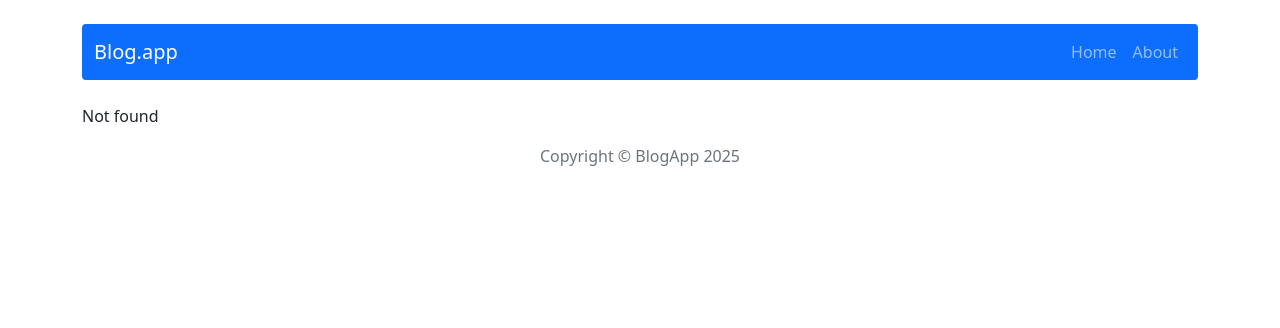
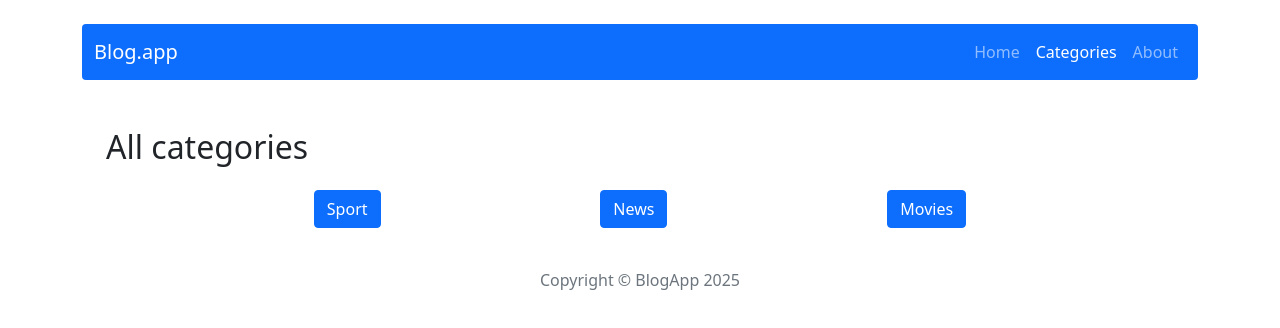
Before and after one commit to klubus/react-crud, a React (Create React App) app: page /categories in a window 1280 px wide. Before the commit this address had no page. Shown: the top 328 px of the page. Built offline with nearby package versions, Linux system fonts and the light colour scheme.

Commit message:
categories pages

```diff
--- a/src/App.js
+++ b/src/App.js
@@ -8,6 +8,8 @@ import EditPost from './components/pages/EditPost/EditPost.js';
 import Header from './components/views/Header/Header.js';
 import Footer from './components/views/Footer/Footer.js';
 import { Container } from 'react-bootstrap';
+import Categories from './components/pages/Categories/Categories.js';
+import CategoryPost from './components/pages/CategoryPost/CategoryPost.js';
 
 function App() {
   return (
@@ -17,6 +19,8 @@ function App() {
         <Routes>
           <Route path="/" element={<Home />} />
           <Route path="/about" element={<About />} />
+          <Route path="/categories" element={<Categories />} />
+          <Route path="/category/:category" element={<CategoryPost />} />
           <Route path="/post/:id" element={<SinglePost />} />
           <Route path="/post/add" element={<AddPost />} />
           <Route path="/post/edit/:id" element={<EditPost />} />
--- /dev/null
+++ b/src/components/pages/Categories/Categories.js
@@ -0,0 +1,35 @@
+import { getAllCategories } from '../../../redux/categoriesRedux';
+import { useSelector } from 'react-redux';
+import Button from 'react-bootstrap/Button';
+import Container from 'react-bootstrap/Container';
+import Row from 'react-bootstrap/Row';
+import Col from 'react-bootstrap/Col';
+import { Link } from 'react-router-dom';
+
+const Categories = () => {
+  const categories = useSelector(getAllCategories);
+  return (
+    <section>
+      <div className="d-flex justify-content-between align-items-center">
+        <h2 className="m-4">All categories</h2>
+      </div>
+      <Container>
+        <Row>
+          <Col md={12} className="mb-4 d-flex justify-content-evenly">
+            {categories.map((cat) => (
+              <Button
+                as={Link}
+                to={`/category/${cat.toLowerCase()}`}
+                variant="primary"
+              >
+                <div key={cat}>{cat}</div>
+              </Button>
+            ))}
+          </Col>
+        </Row>
+      </Container>
+    </section>
+  );
+};
+
+export default Categories;
--- /dev/null
+++ b/src/components/pages/CategoryPost/CategoryPost.js
@@ -0,0 +1,59 @@
+import { getPostsByCategory } from '../../../redux/postsRedux';
+import { useSelector } from 'react-redux';
+import Button from 'react-bootstrap/Button';
+import Container from 'react-bootstrap/Container';
+import Row from 'react-bootstrap/Row';
+import Col from 'react-bootstrap/Col';
+import Card from 'react-bootstrap/Card';
+import { Link } from 'react-router-dom';
+import dateToStr from '../../../utils/dateToStr.js';
+import { useParams } from 'react-router';
+
+const CategoryPost = () => {
+  const { category } = useParams();
+
+  const posts = useSelector((state) => getPostsByCategory(state, category));
+
+  return (
+    <section>
+      <div className="d-flex justify-content-between align-items-center">
+        <h2 className="m-4">{`All posts with category: ${category.charAt(0).toUpperCase() + category.slice(1).toLowerCase()}`}</h2>
+      </div>
+      <Container>
+        <Row>
+          {posts.map((post) => (
+            <Col key={post.id} md={4} className="mb-4">
+              <Card className="h-100">
+                <Card.Body>
+                  <Card.Title>{post.title}</Card.Title>
+
+                  <Card.Text as="div">
+                    <p className="mb-1">
+                      <strong>Author:</strong> {post.author}
+                    </p>
+                    <p className="mb-2">
+                      <strong>Published:</strong>{' '}
+                      {dateToStr(post.publishedDate)}
+                    </p>
+                    <p className="mb-1">
+                      <strong>Category:</strong> {post.category}
+                    </p>
+                    <p className="text-muted">{post.shortDescription}</p>
+                  </Card.Text>
+                </Card.Body>
+
+                <Card.Footer className="bg-white border-0">
+                  <Button as={Link} to={`/post/${post.id}`} variant="primary">
+                    Read more
+                  </Button>
+                </Card.Footer>
+              </Card>
+            </Col>
+          ))}
+        </Row>
+      </Container>
+    </section>
+  );
+};
+
+export default CategoryPost;
--- a/src/components/views/NavBar/NavBar.js
+++ b/src/components/views/NavBar/NavBar.js
@@ -12,6 +12,9 @@ const NavBar = () => {
           <Nav.Link as={NavLink} to="/">
             Home
           </Nav.Link>
+          <Nav.Link as={NavLink} to="/categories">
+            Categories
+          </Nav.Link>
           <Nav.Link as={NavLink} to="/about">
             About
           </Nav.Link>
--- a/src/redux/postsRedux.js
+++ b/src/redux/postsRedux.js
@@ -4,6 +4,10 @@ import shortid from 'shortid';
 export const getAllPosts = ({ posts }) => posts;
 export const getPostById = ({ posts }, postId) =>
   posts.find((post) => post.id === postId);
+export const getPostsByCategory = ({ posts }, category) =>
+  posts.filter(
+    (post) => post.category.toLowerCase() === category.toLowerCase()
+  );
 
 // actions
 const createActionName = (actionName) => `app/posts/${actionName}`;
```
